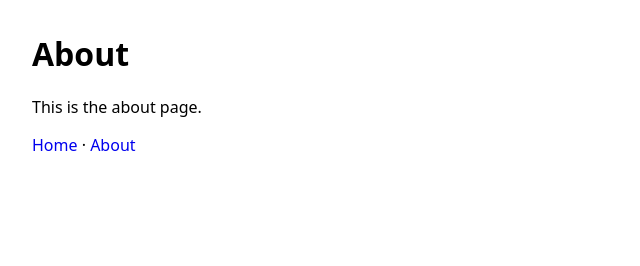
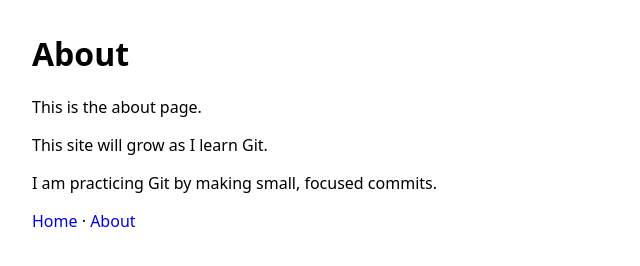
Before and after one commit to m-njp/school-git-activity-1, a plain HTML site: page about.html in a window 1280 px wide. Shown: the whole page, without its empty margins (0-640 px from the left). Drawn offline with Linux system fonts and the light colour scheme.

Commit message:
Add practice note to about page

```diff
--- a/about.html
+++ b/about.html
@@ -10,6 +10,8 @@
 <body>
     <h1>About</h1>
     <p>This is the about page.</p>
+    <p>This site will grow as I learn Git.</p>
+    <p>I am practicing Git by making small, focused commits.</p>
     <nav>
         <a href="index.html">Home</a> · <a href="about.html">About</a>
     </nav>
```
